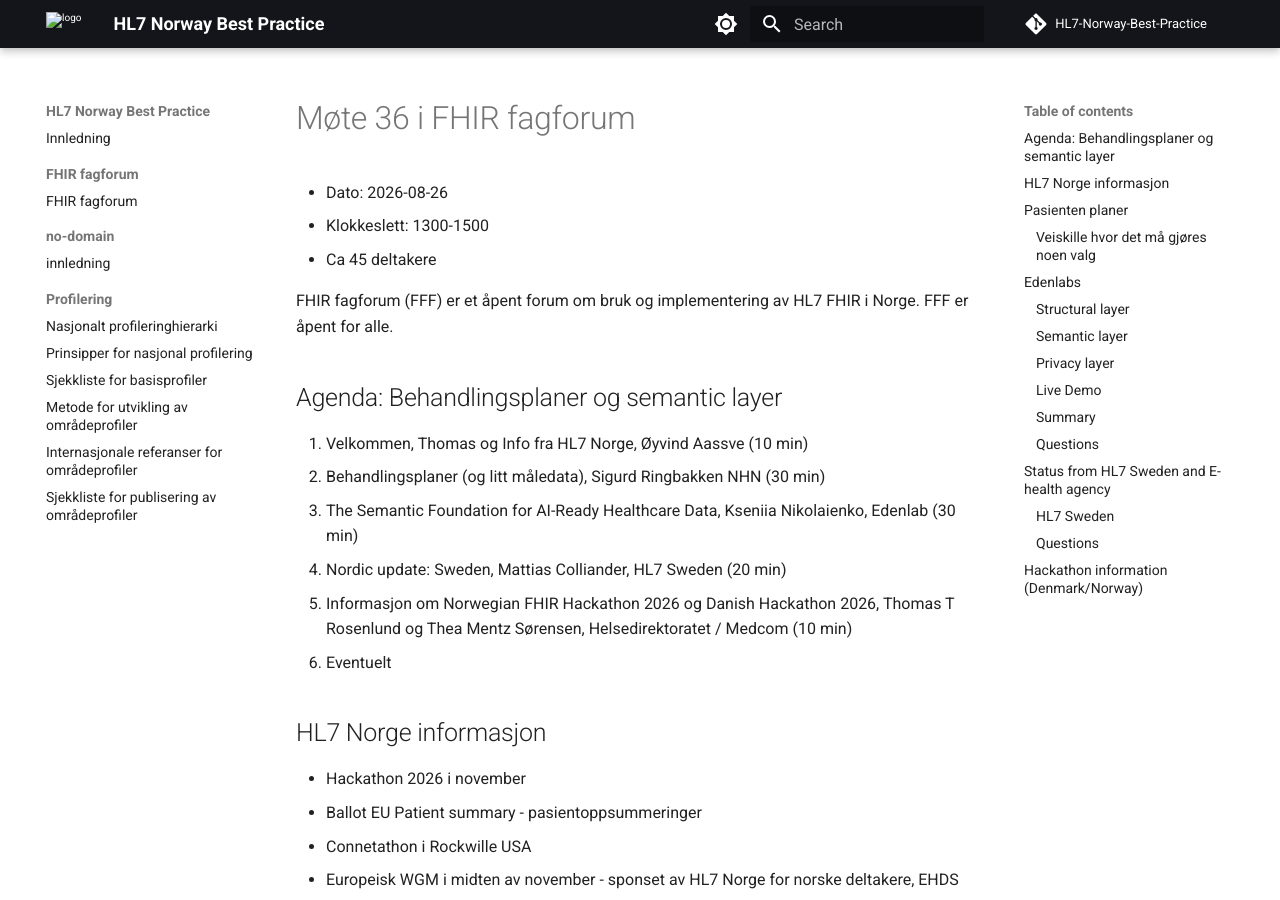
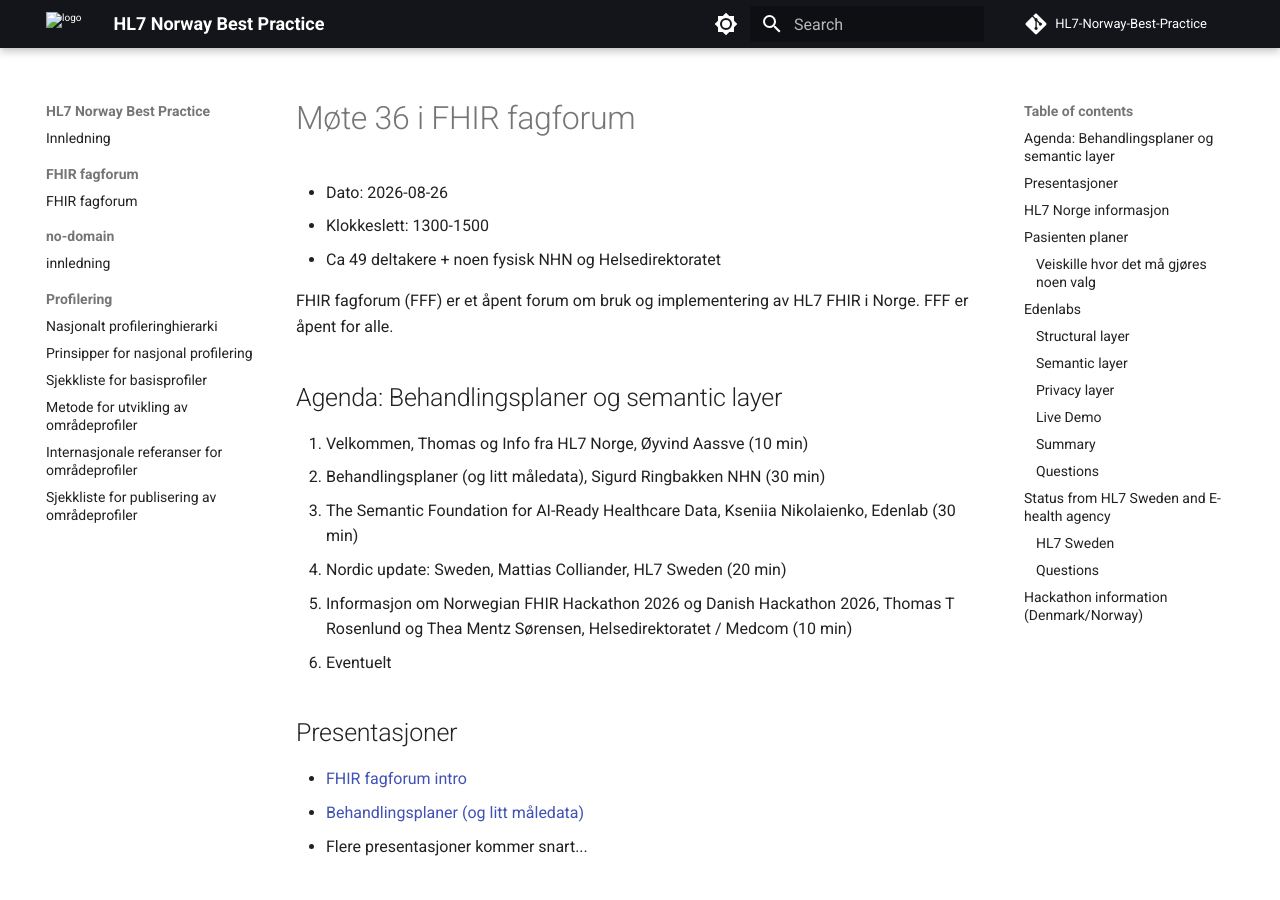
Before and after one commit to HL7Norway/best-practice, an MkDocs documentation site: the page built from docs/FHIR-faglig-forum/_referat/2026-08-26-referat.md, in a window 1280 px wide and 900 px high. Built offline with MkDocs 1.6.1 and Material for MkDocs 9.7.7, drawn with Linux system fonts in a browser that asks for light colours; comment, search, counter and statistics services are not loaded.

Commit message:
presentasjoner referat fff36

```diff
--- a/docs/FHIR-faglig-forum/_referat/2026-08-26-referat.md
+++ b/docs/FHIR-faglig-forum/_referat/2026-08-26-referat.md
@@ -10,7 +10,7 @@
 
 * Dato: 2026-08-26
 * Klokkeslett: 1300-1500
-* Ca 45 deltakere
+* Ca 49 deltakere + noen fysisk NHN og Helsedirektoratet
 
 FHIR fagforum (FFF) er et åpent forum om bruk og implementering av HL7 FHIR i Norge. FFF er åpent for alle.
 
@@ -22,6 +22,12 @@
 4. Nordic update: Sweden, Mattias Colliander, HL7 Sweden (20 min)
 5. Informasjon om Norwegian FHIR Hackathon 2026 og Danish Hackathon 2026, Thomas T Rosenlund og Thea Mentz Sørensen, Helsedirektoratet / Medcom (10 min)
 6. Eventuelt
+
+## Presentasjoner
+
+* [FHIR fagforum intro](../docs/FHIR-faglig-forum/presentasjon/2026-08-26-FHIR-fagforum-36.pdf)
+* [Behandlingsplaner (og litt måledata)](../docs/FHIR-faglig-forum/presentasjon/2026-08-26-FHIR-Fagforum-Pasientens-Planer.pdf)
+* Flere presentasjoner kommer snart...
 
 ## HL7 Norge informasjon
 
```
Also changed, not shown: 2 other files.
